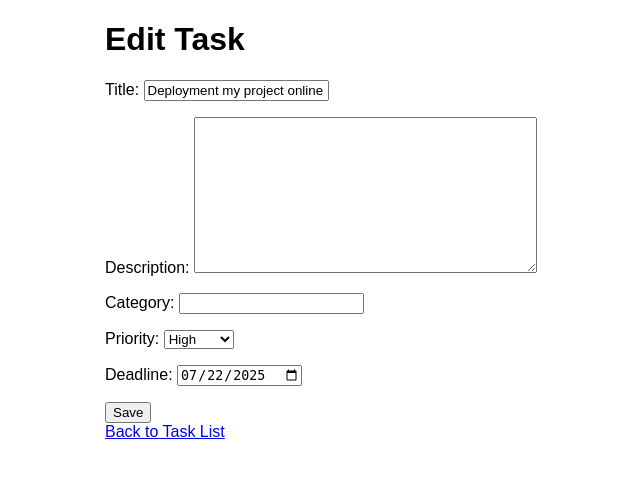
After one commit to bakar-01/Task_management-System, a Django app: page /edit/1/ in a window 1280 px wide. The commit adds this page. Shown: the top 478 px of the page, without its empty margins (235-875 px from the left). Run offline with Django 5.2, Linux system fonts and the light colour scheme; a user stored in the database is signed in; data comes from the database, SQL or seed files in the repository; both versions use the stored data as it was after the commit.

Commit message:
Added modifications to files

```diff
--- a/taskmanager/urls.py
+++ b/taskmanager/urls.py
@@ -16,9 +16,16 @@ Including another URLconf
 """
 from django.contrib import admin
 from django.urls import path, include
+from django.contrib.auth import views as auth_views
 
 urlpatterns = [
     path('admin/', admin.site.urls),
     path('accounts/', include('django.contrib.auth.urls')),  # login/logout
     path('', include('tasks.urls')),
+
+    # Password reset URLs
+    path('accounts/password_reset/', auth_views.PasswordResetView.as_view(), name='password_reset'),
+    path('accounts/password_reset/done/', auth_views.PasswordResetDoneView.as_view(), name='password_reset_done'),
+    path('accounts/reset/<uidb64>/<token>/', auth_views.PasswordResetConfirmView.as_view(), name='password_reset_confirm'),
+    path('accounts/reset/done/', auth_views.PasswordResetCompleteView.as_view(), name='password_reset_complete'),
 ]
--- /dev/null
+++ b/tasks/forms.py
@@ -0,0 +1,10 @@
+from django import forms
+from .models import Task
+
+class TaskForm(forms.ModelForm):
+    class Meta:
+        model = Task
+        fields = ['title', 'description', 'category', 'priority', 'deadline']
+        widgets = {
+            'deadline': forms.DateInput(attrs={'type': 'date'}),
+        }
--- a/tasks/models.py
+++ b/tasks/models.py
@@ -10,6 +10,8 @@ class Task(models.Model):
 
     user = models.ForeignKey(User, on_delete=models.CASCADE)   # Owner of the task
     title = models.CharField(max_length=200)
+    description = models.TextField(blank=True)  # New field for task details
+    category = models.CharField(max_length=100, blank=True)    # New field for category/tag
     completed = models.BooleanField(default=False)
     priority = models.CharField(max_length=10, choices=PRIORITY_CHOICES, default='Medium')
     deadline = models.DateField(null=True, blank=True)
--- /dev/null
+++ b/tasks/templates/tasks/task_form.html
@@ -0,0 +1,18 @@
+<!DOCTYPE html>
+<html>
+<head>
+    <title>Add/Edit Task</title>
+    <style>
+      body { font-family: Arial; max-width: 600px; margin: auto; }
+    </style>
+</head>
+<body>
+    <h1>{% if form.instance.pk %}Edit{% else %}Add{% endif %} Task</h1>
+    <form method="POST">
+        {% csrf_token %}
+        {{ form.as_p }}
+        <button type="submit">Save</button>
+    </form>
+    <a href="/">Back to Task List</a>
+</body>
+</html>
--- a/tasks/urls.py
+++ b/tasks/urls.py
@@ -6,5 +6,6 @@ urlpatterns = [
     path('add/', views.add_task, name='add_task'),
     path('complete/<int:task_id>/', views.complete_task, name='complete_task'),
     path('delete/<int:task_id>/', views.delete_task, name='delete_task'),
-    path('register/', views.register, name='register'),
+path('register/', views.register, name='register'),
+path('edit/<int:task_id>/', views.edit_task, name='edit_task'),
 ]
--- a/tasks/views.py
+++ b/tasks/views.py
@@ -1,8 +1,27 @@
+
 from django.shortcuts import render, redirect
 from django.contrib.auth.decorators import login_required
 from .models import Task
+from .forms import TaskForm
+from django.contrib import messages
+from django.core.paginator import Paginator
 from django.contrib.auth.forms import UserCreationForm
 from django.contrib.auth import login
+
+@login_required
+def edit_task(request, task_id):
+    task = Task.objects.get(id=task_id, user=request.user)
+    if request.method == 'POST':
+        form = TaskForm(request.POST, instance=task)
+        if form.is_valid():
+            form.save()
+            messages.success(request, 'Task updated successfully!')
+            return redirect('task_list')
+        else:
+            messages.error(request, 'Please correct the errors below.')
+    else:
+        form = TaskForm(instance=task)
+    return render(request, 'tasks/task_form.html', {'form': form})
 
 def register(request):
     if request.method == 'POST':
@@ -17,23 +36,27 @@ def register(request):
 
 @login_required
 def task_list(request):
-    tasks = Task.objects.filter(user=request.user)  # Only current user's tasks
-    return render(request, 'tasks/task_list.html', {'tasks': tasks})
+    task_list = Task.objects.filter(user=request.user).order_by('-created_at')
+    paginator = Paginator(task_list, 5)  # Show 5 tasks per page
+    page_number = request.GET.get('page')
+    page_obj = paginator.get_page(page_number)
+    return render(request, 'tasks/task_list.html', {'tasks': page_obj})
 
 @login_required
 def add_task(request):
     if request.method == 'POST':
-        title = request.POST.get('title')
-        priority = request.POST.get('priority')
-        deadline = request.POST.get('deadline')
-
-        Task.objects.create(
-            user=request.user,
-            title=title,
-            priority=priority,
-            deadline=deadline
-        )
-        return redirect('task_list')
+        form = TaskForm(request.POST)
+        if form.is_valid():
+            task = form.save(commit=False)
+            task.user = request.user
+            task.save()
+            messages.success(request, 'Task added successfully!')
+            return redirect('task_list')
+        else:
+            messages.error(request, 'Please correct the errors below.')
+    else:
+        form = TaskForm()
+    return render(request, 'tasks/task_form.html', {'form': form})
 
 @login_required
 def complete_task(request, task_id):
```
Also changed, not shown: taskmanager/settings.py (+8 -1 lines), tasks/templates/registration/password_reset_complete.html (added, +10 -0 lines), tasks/templates/registration/password_reset_confirm.html (added, +14 -0 lines), tasks/templates/registration/password_reset_done.html (added, +11 -0 lines), tasks/templates/registration/password_reset_form.html (added, +15 -0 lines), tasks/templates/tasks/task_list.html (+29 -0 lines), db.sqlite3, tasks/migrations/0003_task_category_task_description.py (added).
